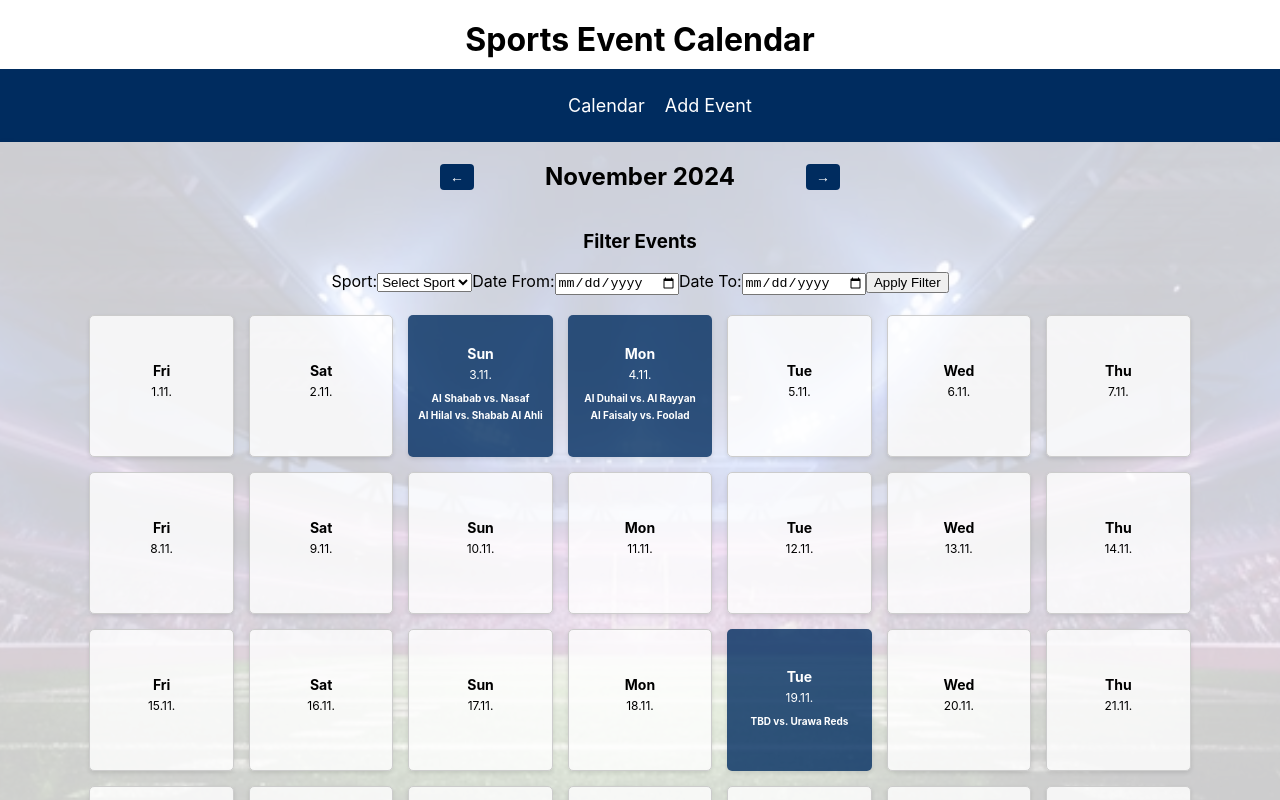
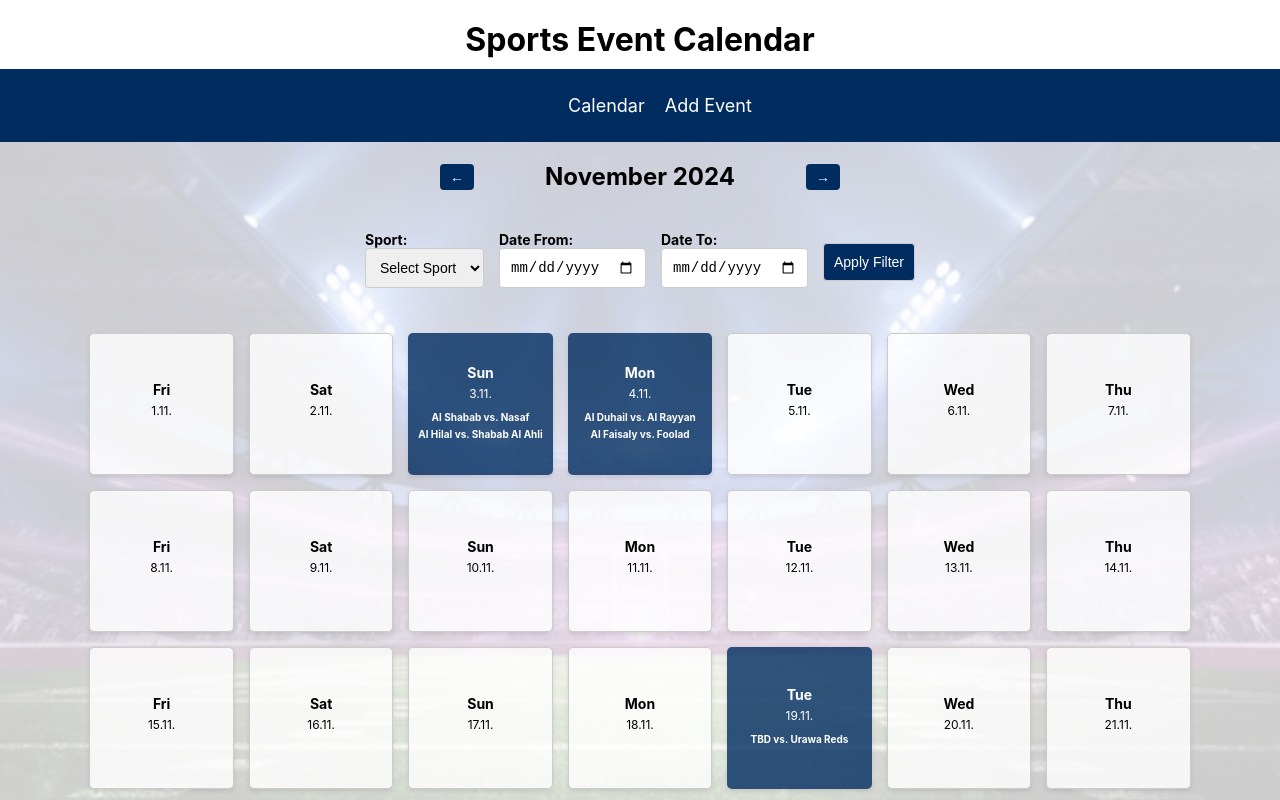
Before and after one commit to Jeeems10/sport-calendar-sportradar-ponce, a React (Create React App) app: page / in a window 1280 px wide. Shown: the top 800 px of the page. Built offline with nearby package versions, Linux system fonts and the light colour scheme.

Commit message:
- Add hover effects to buttons and navigation links

```diff
--- /dev/null
+++ b/src/components/AddEventForm.css
@@ -0,0 +1,51 @@
+.add-event-form {
+  display: flex;
+  flex-direction: column;
+  gap: 15px; /* Abstand zwischen den Elementen */
+  max-width: 600px;
+  margin: 0 auto; /* Zentriert das Formular */
+  padding: 20px;
+  background-color: rgba(255, 255, 255, 0.8); /* Halbtransparenter Hintergrund */
+  border-radius: 10px;
+  box-shadow: 0 4px 8px rgba(0, 0, 0, 0.1);
+}
+
+.add-event-form h3 {
+  text-align: center;
+  margin-bottom: 20px;
+  font-size: 20px;
+  color: #002c5f;
+}
+
+.add-event-form label {
+  display: flex;
+  flex-direction: column;
+  font-size: 14px;
+  color: #444;
+  font-weight: bold;
+}
+
+.add-event-form input,
+.add-event-form select {
+  padding: 8px;
+  font-size: 14px;
+  border: 1px solid #ccc;
+  border-radius: 5px;
+  margin-top: 5px;
+}
+
+.add-event-form button {
+  background-color: #002c5f;
+  color: white;
+  border: none;
+  padding: 10px;
+  border-radius: 5px;
+  cursor: pointer;
+  font-size: 14px;
+  margin-top: 10px;
+}
+
+.add-event-form button:hover {
+  background-color: #004080;
+  color: red;
+}
--- a/src/components/AddEventForm.js
+++ b/src/components/AddEventForm.js
@@ -1,4 +1,5 @@
 import React, { useState } from 'react';
+import './AddEventForm.css'
 
 
 const AddEventForm = ({ currentDate, addEvent }) => {
--- a/src/components/Calendar.css
+++ b/src/components/Calendar.css
@@ -99,6 +99,7 @@
 
 .calendar-header button:hover {
   background-color: #004080;
+  color: red;
 }
 
 /* ----------- Event Details für Tage mit Spielen ----------- */
--- /dev/null
+++ b/src/components/Filter.css
@@ -0,0 +1,41 @@
+/* Stil für das Filter-Formular */
+.filter-form {
+  display: flex;
+  flex-wrap: wrap; /* Eingabefelder umbrechen, wenn kein Platz ist */
+  align-items: center;
+  justify-content: center; /* Zentriert die Eingabefelder */
+  gap: 15px; /* Abstand zwischen den Feldern */
+  margin: 20px 0; /* Abstand oberhalb und unterhalb des Formulars */
+}
+
+/* Eingabefelder und Buttons */
+.filter-form input[type="date"],
+.filter-form select,
+.filter-form button {
+  padding: 10px;
+  font-size: 14px;
+  border: 1px solid #ccc;
+  border-radius: 4px;
+}
+
+/* Button-Stil */
+.filter-form button {
+  background-color: #002c5f; /* Sportradar Blau */
+  color: white;
+  cursor: pointer;
+}
+
+.filter-form button:hover {
+  background-color: #004080; /* Helleres Blau beim Hover */
+  color: red;
+}
+
+/* Label-Abstände */
+.filter-form label {
+  display: flex;
+  flex-direction: column;
+  align-items: flex-start;
+  margin-bottom: 5px;
+  font-size: 14px;
+  font-weight: bold;
+}
--- a/src/components/Filters.js
+++ b/src/components/Filters.js
@@ -1,4 +1,5 @@
 import React, { useState } from "react";
+import './Filter.css'
 
 const Filters = ({ events = [], setFilteredEvents }) => {
   const [filterCriteria, setFilterCriteria] = useState({
@@ -50,8 +51,7 @@ const Filters = ({ events = [], setFilteredEvents }) => {
   };
 
   return (
-    <div>
-      <h3>Filter Events</h3>
+    <div className="filter-form">
       <label>
         Sport:
         <select
--- a/src/components/Navbar.css
+++ b/src/components/Navbar.css
@@ -21,5 +21,6 @@
 }
 
 .navbar a:hover {
-  text-decoration: underline;
+  text-decoration: none;
+  color: red;
 }
```
